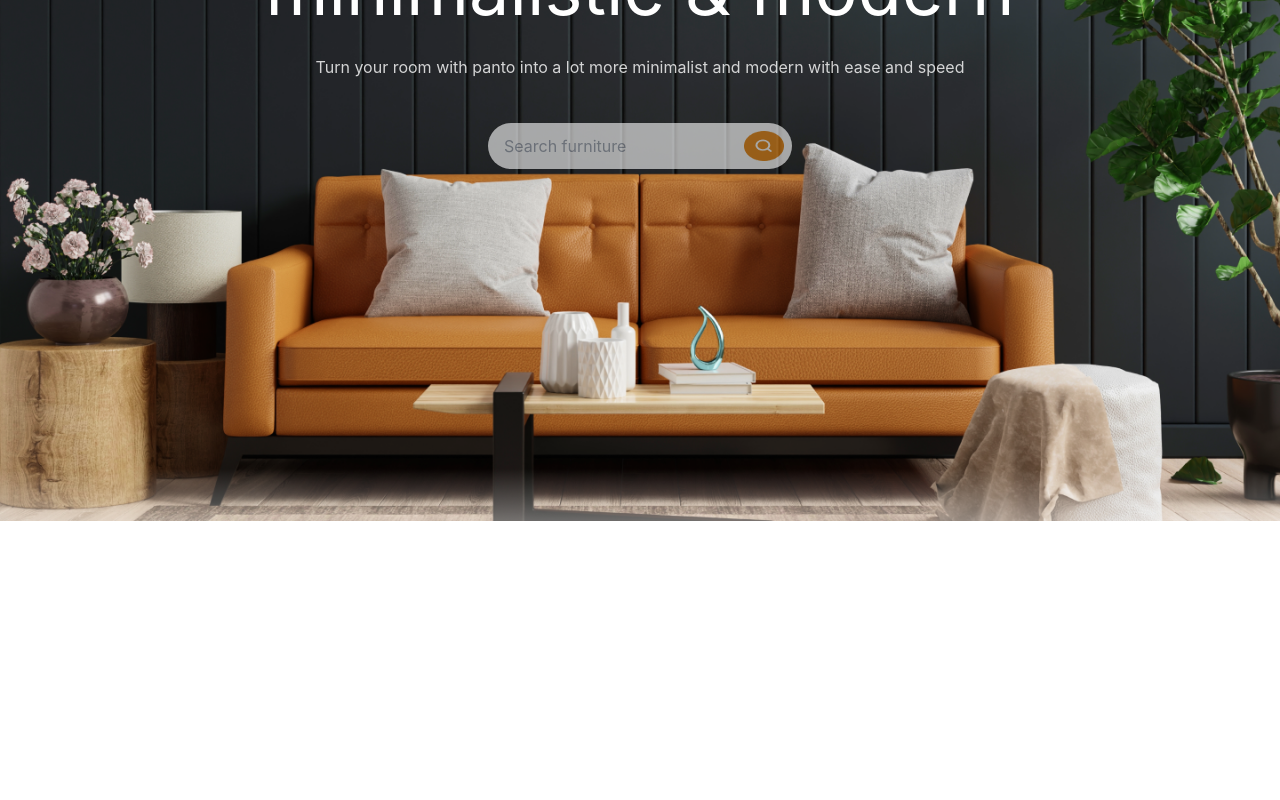
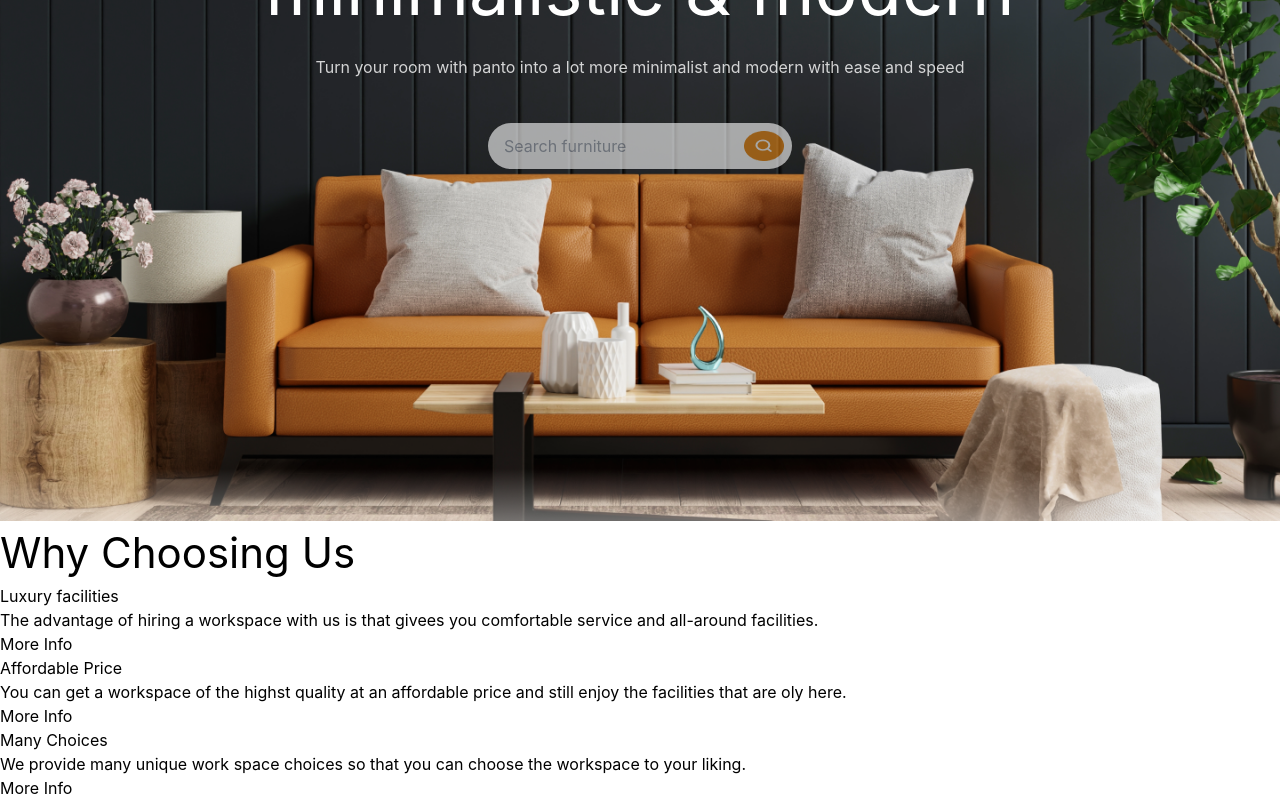
Before and after one commit to hemarle/Furniture, a Next.js app: page / in a window 1280 px wide. Shown: the part 279-1079 px from the top of the page. Before the commit the page ends 800 px from the top, so only its background shows below. Built offline with nearby package versions, Linux system fonts and the light colour scheme.

Commit message:
About component added

```diff
--- /dev/null
+++ b/components/About.js
@@ -0,0 +1,18 @@
+import React from "react";
+import AboutCard from "./AboutCard";
+
+function About({ title, data }) {
+  return (
+    <div className="about">
+      <h2 className="title"> {title}</h2>
+
+      <div className="about__Cards">
+        {data.map((option) => (
+          <AboutCard data={option} />
+        ))}
+      </div>
+    </div>
+  );
+}
+
+export default About;
--- /dev/null
+++ b/components/AboutCard.js
@@ -0,0 +1,14 @@
+import Link from "next/link";
+function AboutCard(data) {
+  const { title, about, link } = data.data;
+
+  return (
+    <div className="aboutCard">
+      <h4 className="aboutCard__Title">{title}</h4>
+      <p>{about}</p>
+      <Link href={link}> More Info </Link>
+    </div>
+  );
+}
+
+export default AboutCard;
--- a/pages/index.js
+++ b/pages/index.js
@@ -1,8 +1,29 @@
+import About from "../components/About";
 import Hero from "../components/Hero";
 
 import SearchIcon from "../static/images/Search-icon.png";
 
 export default function Home() {
+  const aboutData = [
+    {
+      title: "Luxury facilities",
+      about:
+        "The advantage of hiring a workspace with us is that givees you comfortable service and all-around facilities.",
+      link: "/faci",
+    },
+    {
+      title: "Affordable Price",
+      about:
+        "You can get a workspace of the highst quality at an affordable price and still enjoy the facilities that are oly here.",
+      link: "/faci",
+    },
+    {
+      title: "Many Choices",
+      about:
+        "We provide many unique work space choices so that you can choose the workspace to your liking.",
+      link: "/faci",
+    },
+  ];
   return (
     <div className="">
       <Hero
@@ -12,6 +33,8 @@ minimalistic & modern"
         placeholder="Search furniture"
         icon={SearchIcon}
       />
+
+      <About title="Why Choosing Us" data={aboutData} />
     </div>
   );
 }
--- a/styles/globals.css
+++ b/styles/globals.css
@@ -20,3 +20,6 @@ a {
   margin: 0;
   padding: 0;
 }
+h2 {
+  font-size: 42px;
+}
```
